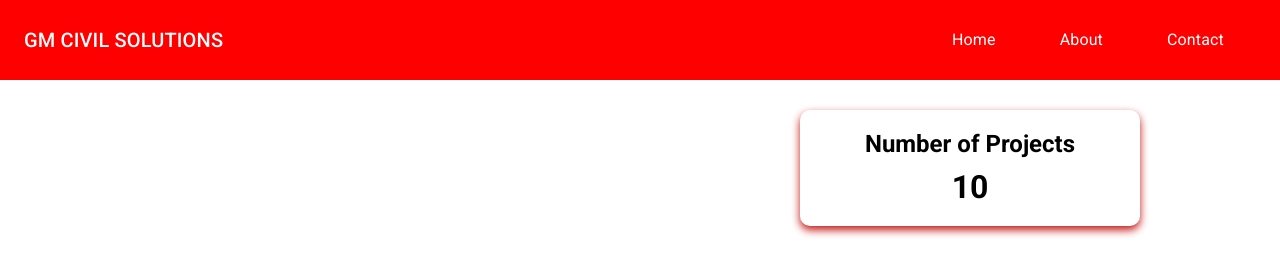
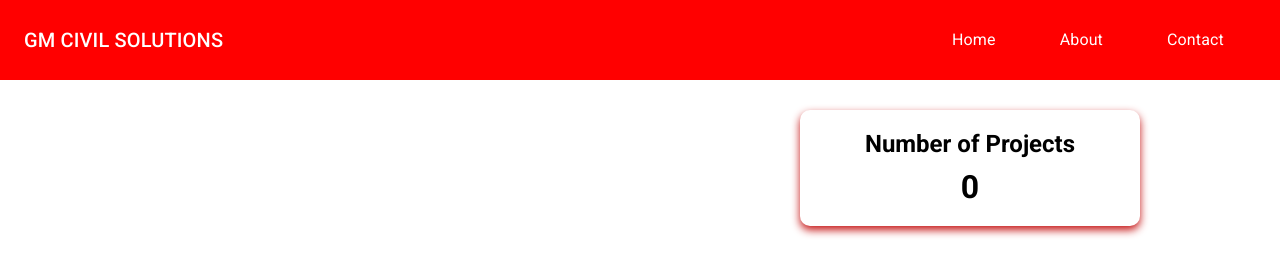
Before and after one commit to sachin-cmd/gmcivil, a React (Create React App) app: page /about in a window 1280 px wide. Shown: the top 258 px of the page. Built offline with nearby package versions, Linux system fonts and the light colour scheme.

Commit message:
Updated count value in testbranch

```diff
--- a/src/pages/About.js
+++ b/src/pages/About.js
@@ -10,7 +10,7 @@ const About = () => {
       {/* <Content /> */}
 
       {/* this is for picture showing */}
-      <NumPro numberOfProjects="10" />
+      <NumPro numberOfProjects="0" />
       <Gallery />
     </>
   );
```
